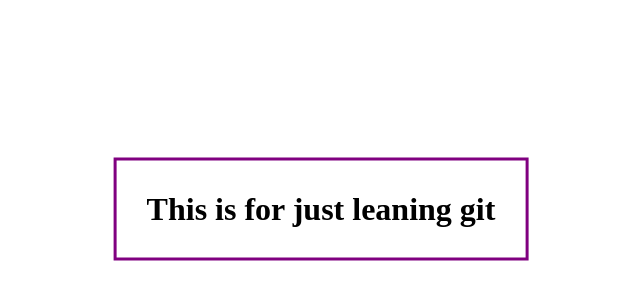
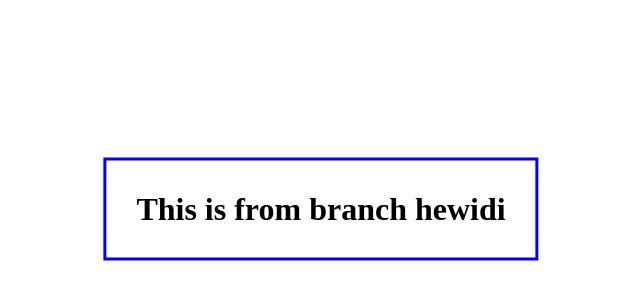
Before and after one commit to mohamedmofid/learngit, a plain HTML site: page index.html in a window 1280 px wide. Shown: the part 220-520 px from the top of the page, without its empty margins (327-967 px from the left). Drawn offline with Linux system fonts and the light colour scheme.

Commit message:
change the head text and border color

```diff
--- a/index.html
+++ b/index.html
@@ -8,6 +8,6 @@
     <title>Git learn</title>
 </head>
 <body>
-    <h1>This is for just leaning git</h1>
+    <h1>This is from branch hewidi</h1>
 </body>
 </html>
--- a/main.css
+++ b/main.css
@@ -10,6 +10,6 @@ h1 {
     top: 50%;
     left: 50%;
     transform: translate(-50%,-50%);
-    border: 3px solid purple;
+    border: 3px solid blue;
     padding: 30px;
 }
```
